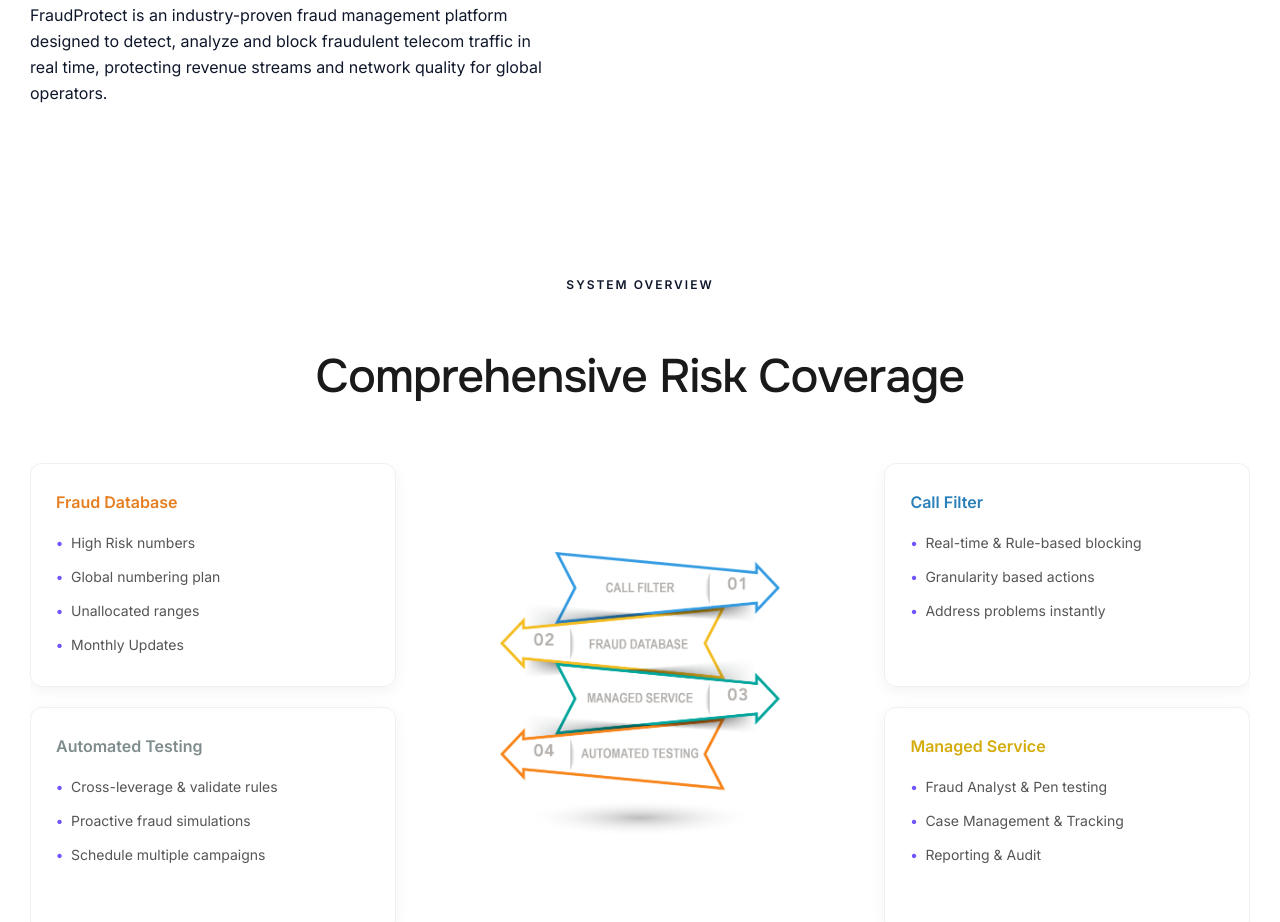
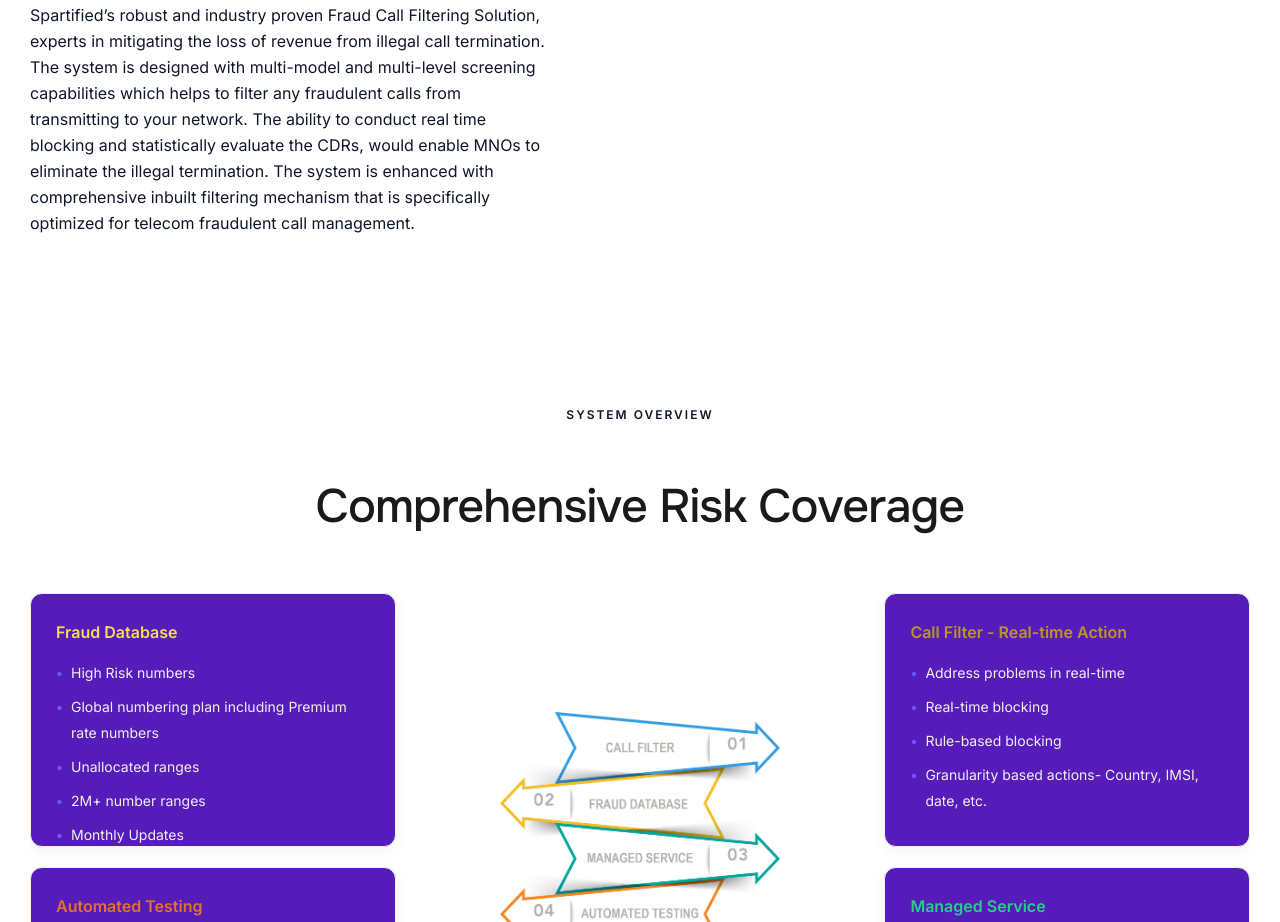
Before and after one commit to IftekharIIC/Spartified_solutions, a plain HTML site: page fraudprotect.html in a window 1280 px wide. Shown: the part 425-1347 px from the top of the page. Drawn offline with nearby package versions, Linux system fonts and the light colour scheme.

Commit message:
Initial commit

```diff
--- a/fraudprotect.html
+++ b/fraudprotect.html
@@ -43,15 +43,15 @@
 
     <h1 class="hero-title">
   <span class="gradient-text">FraudProtect</span> <br>
-  <span class="muted-text">
+  <span class="text">
     AI-powered Fraud Call Filtering & Revenue Protection
   </span>
 </h1>
 
     <p class="hero-description">
-      FraudProtect is an industry-proven fraud management platform designed
-      to detect, analyze and block fraudulent telecom traffic in real time,
-      protecting revenue streams and network quality for global operators.
+     Spartified’s robust and industry proven Fraud Call Filtering Solution, experts in mitigating the loss of revenue from illegal call termination. The system is designed with multi-model and multi-level screening capabilities which helps to filter any fraudulent calls from transmitting to your network. The ability to conduct real time blocking and statistically evaluate the CDRs, would enable MNOs to eliminate the illegal termination. The system is enhanced with comprehensive inbuilt filtering mechanism that is specifically optimized for telecom fraudulent call management.
+
+
     </p>
 
   </div>
@@ -78,17 +78,18 @@
                 <h4 class="title-orange">Fraud Database</h4>
                 <ul>
                   <li>High Risk numbers</li>
-                  <li>Global numbering plan</li>
+                  <li>Global numbering plan including Premium rate numbers</li>
                   <li>Unallocated ranges</li>
+                  <li>2M+ number ranges</li>
                   <li>Monthly Updates</li>
                 </ul>
               </div>
               <div class="mod-card">
                 <h4 class="title-gray">Automated Testing</h4>
                 <ul>
-                  <li>Cross-leverage & validate rules</li>
-                  <li>Proactive fraud simulations</li>
-                  <li>Schedule multiple campaigns</li>
+                  <li>Cross-leverage & validate the fraud rules proactively</li>
+                  <li>Define and schedule multiple campaigns</li>
+
                 </ul>
               </div>
             </div>
@@ -110,17 +111,20 @@
 
             <div class="mod-column">
               <div class="mod-card">
-                <h4 class="title-blue">Call Filter</h4>
+                <h4 class="title-blue">Call Filter - Real-time Action</h4>
                 <ul>
-                  <li>Real-time & Rule-based blocking</li>
-                  <li>Granularity based actions</li>
-                  <li>Address problems instantly</li>
+                  <li>Address problems in real-time</li>
+                  <li>Real-time blocking</li>
+                  <li>Rule-based blocking</li>
+                  <li>Granularity based actions- Country, IMSI, date, etc.</li>
+
                 </ul>
               </div>
               <div class="mod-card">
                 <h4 class="title-gold">Managed Service</h4>
                 <ul>
-                  <li>Fraud Analyst & Pen testing</li>
+                  <li>Fraud Analyst</li>
+                  <li>Pen testing</li>
                   <li>Case Management & Tracking</li>
                   <li>Reporting & Audit</li>
                 </ul>
@@ -135,9 +139,10 @@
                <i class="fa-solid fa-earth-americas icon-top"></i>
                <h4>Global Coverage</h4>
                <ul>
-                 <li>2m+ number ranges</li>
-                 <li>PRN and VoIP ranges</li>
-                 <li>Multi-format datasets</li>
+                 <li>Global numbering plan (Covering all Counteries & Territories)</li>
+                 <li>Excess of 2M number ranges</li>
+                 <li>High Risk numbers, Unallocated, Premium Rate Service and VoIP number ranges</li>
+                 <li>Datasets available in various formats to support customer needs</li>
                </ul>
             </div>
             <div class="feat-box bg-green">
@@ -145,26 +150,28 @@
                <h4>Easy Access</h4>
                <ul>
                  <li>Web portal access</li>
-                 <li>SFTP/FTP automation</li>
-                 <li>API integrations</li>
+                 <li>SFTP/FTP automate the downloads</li>
+                 <li>API integrations for different Use Cases</li>
                </ul>
             </div>
             <div class="feat-box bg-blue">
                <i class="fa-solid fa-rotate icon-top"></i>
                <h4>Data Freshness</h4>
                <ul>
-                 <li>Weekly refresh of data</li>
-                 <li>Phishing URL sourcing</li>
-                 <li>Automated integrity check</li>
+                 <li>Weekly & Monthly refresh of data</li>
+                 <li>Phishing URLs and websites sourced through multiple channels</li>
+                 <li>Advanced web crawlers designed to scoop high risk numbers and number ranges from the web</li>
+                 <li>Data integrity validated via automated tool</li>
                </ul>
             </div>
             <div class="feat-box bg-gold">
                <i class="fa-solid fa-headset icon-top"></i>
                <h4>Expert Support</h4>
                <ul>
+                <li>Cloud access via portal</li>
                  <li>24/7 Support Desk</li>
                  <li>Tier 1, 2, & 3 Support</li>
-                 <li>Cloud portal access</li>
+
                </ul>
             </div>
           </div>
--- a/style.css
+++ b/style.css
@@ -109,6 +109,7 @@ p {
 .muted-text { color: #ccd3de; }
 .hero-flex-end { display: flex; justify-content: flex-end; }
 .hero-description { max-width: 520px; margin-top: 20px; }
+
 
 /* Banner Image */
 .full-banner { width: 100%; border-radius: 20px; height: 550px; object-fit: cover; margin-bottom: 60px; }
@@ -1511,6 +1512,7 @@ section {
   justify-content: space-between;
   align-items: stretch;
   gap: 25px;
+
 }
 
 .mod-column {
@@ -1518,11 +1520,12 @@ section {
   display: flex;
   flex-direction: column;
   gap: 20px;
+
 }
 
 .mod-card {
   flex: 1;
-  background: #ffffff;
+  background: #561cba;
   padding: 25px;
   border-radius: 12px;
   border: 1px solid #f0f0f0;
@@ -1534,13 +1537,13 @@ section {
 
 /* Item Titles & Colors */
 .mod-card h4 { font-weight: 700; margin-bottom: 15px; }
-.title-orange { color: #e67e22; }
-.title-gray { color: #7f8c8d; }
-.title-blue { color: #2980b9; }
-.title-gold { color: #d4ac0d; }
+.title-orange { color: #f3de56; }
+.title-gray { color: #e4712a; }
+.title-blue { color: #b99529; }
+.title-gold { color: #26ce8b; }
 
 .mod-card ul { list-style: none; padding: 0; margin: 0; }
-.mod-card ul li { font-size: 14px; color: #555; margin-bottom: 8px; padding-left: 15px; position: relative; }
+.mod-card ul li { font-size: 14px; color: #f2efef; margin-bottom: 8px; padding-left: 15px; position: relative; }
 .mod-card ul li::before { content: "•"; position: absolute; left: 0; color: #6e55ff; font-weight: bold; }
 
 .mod-center { flex: 1.2; display: flex; flex-direction: column; justify-content: center; align-items: center; }
```
Also changed, not shown: 1 other file.
